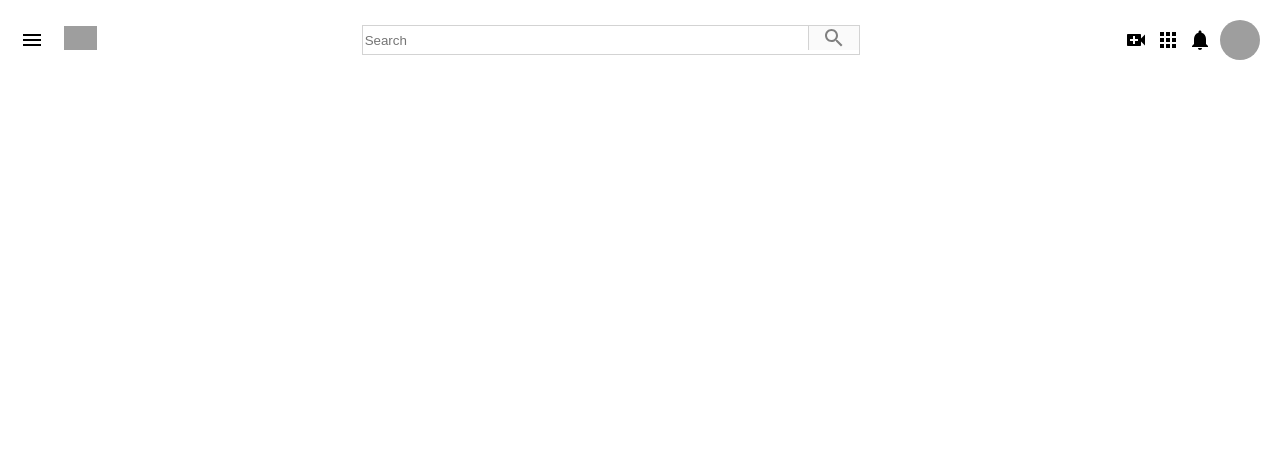
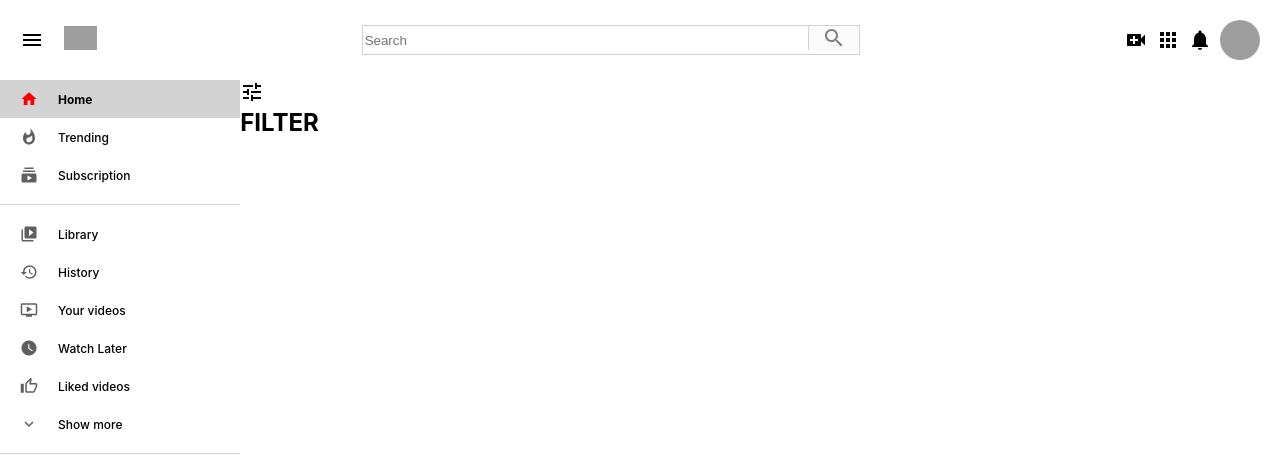
Before and after one commit to developer-do/youtube-clone, a React (Create React App) app: page /search/1 in a window 1280 px wide. Shown: the top 468 px of the page. Built offline with nearby package versions, Linux system fonts and the light colour scheme; grey boxes are pictures that could not be loaded.

Commit message:
SearchPage component 만들기

```diff
--- a/src/App.js
+++ b/src/App.js
@@ -3,6 +3,7 @@ import "./App.css";
 import { Header } from "./components/common/";
 import { Sidebar } from "./components/common/";
 import { RecommendedVideos } from "./components/main/";
+import { SearchPage } from "./components/search";
 import { BrowserRouter as Router, Switch, Route } from "react-router-dom";
 
 function App() {
@@ -14,6 +15,10 @@ function App() {
         <Switch>
           <Route path="/search/:searchTerm">
             <Header />
+            <div className="app__page">
+              <Sidebar />
+              <SearchPage />
+            </div>
           </Route>
 
           <Route path="/">
--- /dev/null
+++ b/src/components/search/SearchPage.js
@@ -0,0 +1,20 @@
+import React from "react";
+import { TuneOutlined } from "@material-ui/icons";
+import styled from "styled-components";
+
+const SearchPageWrap = styled.div``;
+
+function SearchPage() {
+  return (
+    <SearchPageWrap>
+      <div className="searchPage">
+        <div className="searchPage__filter">
+          <TuneOutlined />
+          <h2>FILTER</h2>
+        </div>
+      </div>
+    </SearchPageWrap>
+  );
+}
+
+export default SearchPage;
--- /dev/null
+++ b/src/components/search/index.js
@@ -0,0 +1 @@
+export { default as SearchPage } from "./SearchPage";
```
